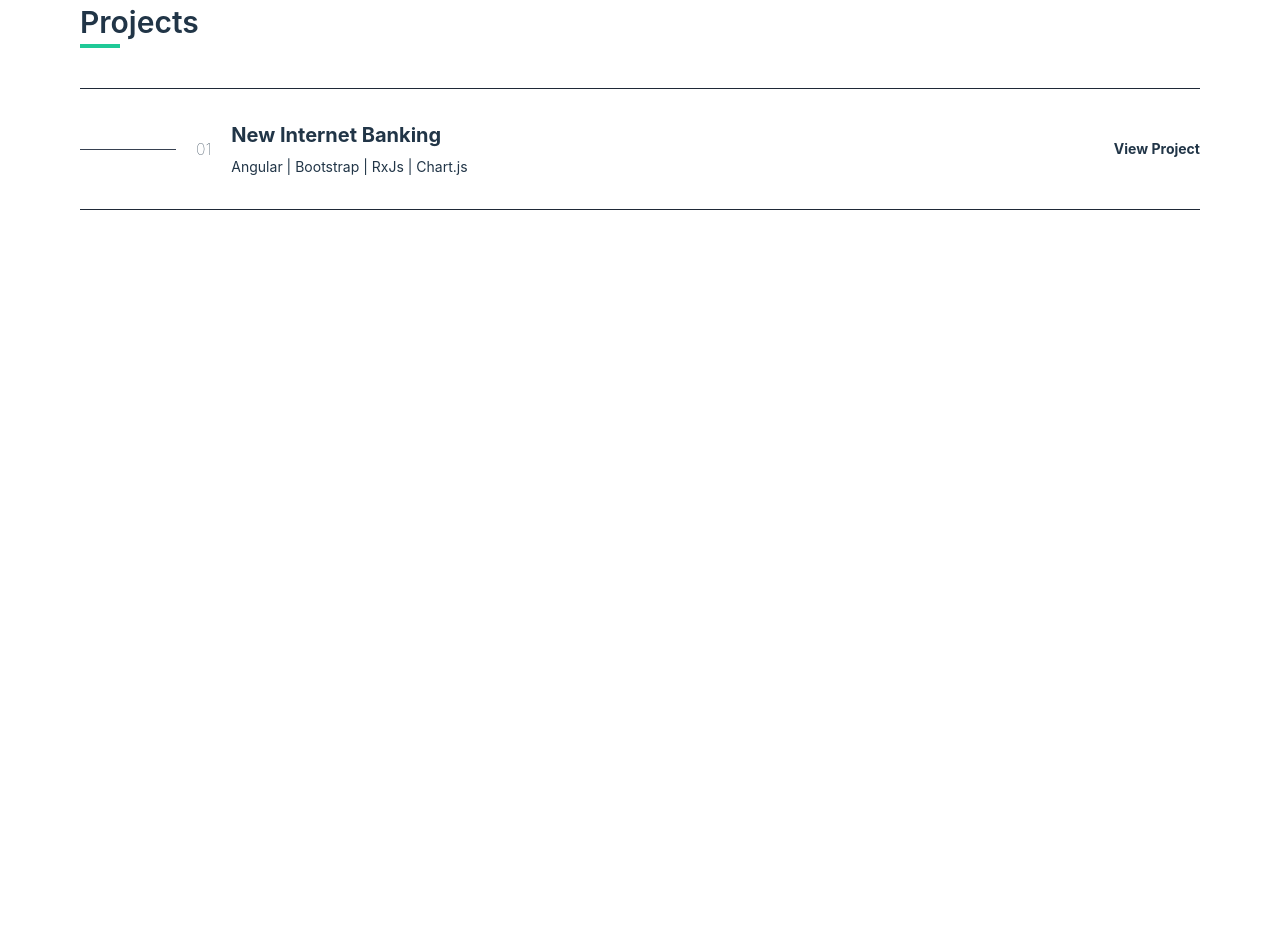
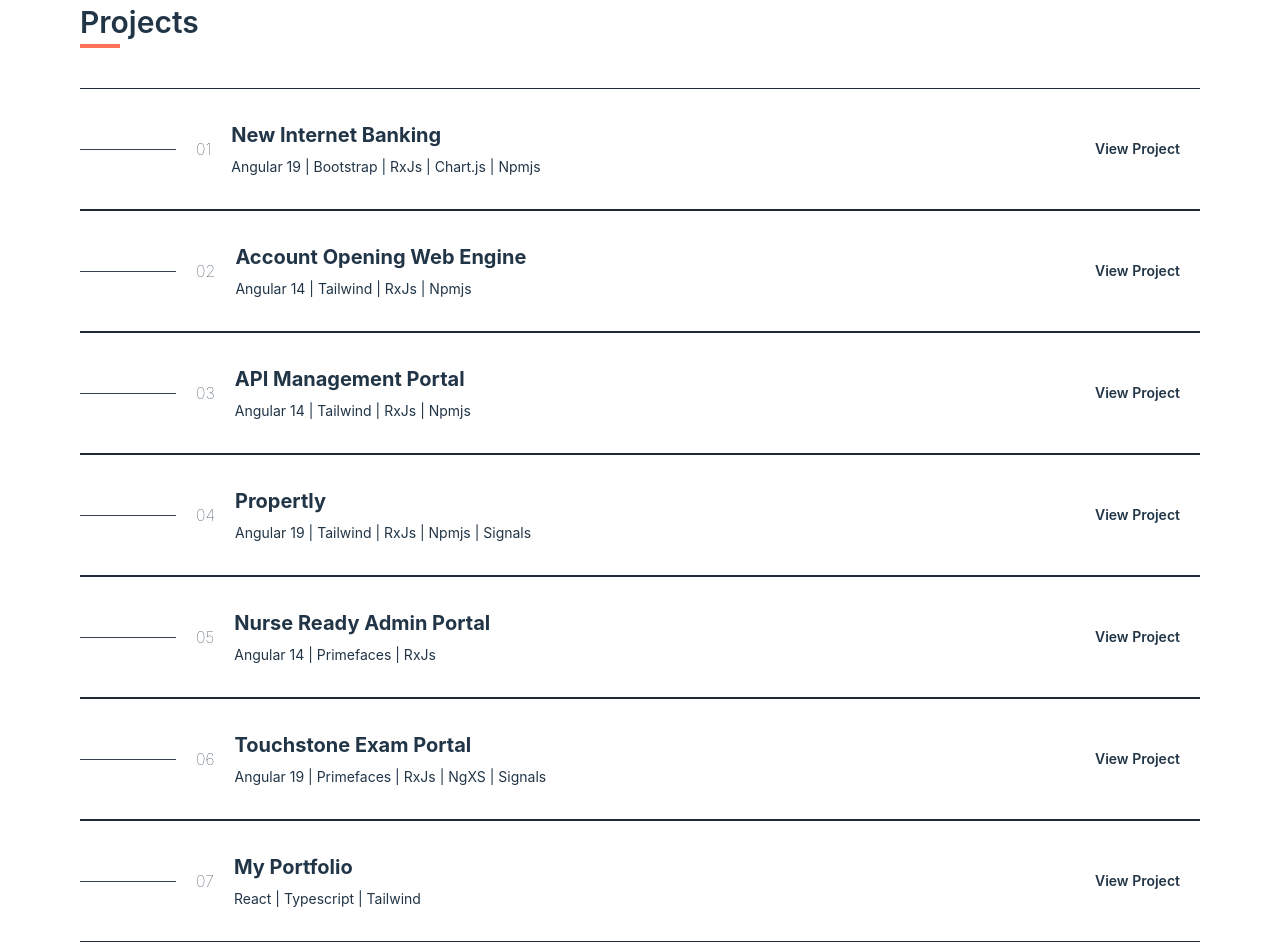
Before and after one commit to harmonyorakpo/Portfolio, a React (Vite) app: page / in a window 1280 px wide. Shown: the part 1080-2026 px from the top of the page. Before the commit the page ends 1386 px from the top, so only its background shows below. Built offline with nearby package versions, Linux system fonts and the light colour scheme.

Commit message:
work in progress

```diff
--- a/src/components/About.tsx
+++ b/src/components/About.tsx
@@ -9,7 +9,7 @@
           <div className="text-3xl font-semibold">
             <span>About me</span>
           </div>
-          <div className="absolute top-full mt-1 left-0 w-10 h-1 rounded-xs bg-accent"></div>
+          <div className="absolute top-full mt-1 left-0 w-10 h-1 rounded-xs bg-primary"></div>
         </div>
 
         <div className="leading-7" >
--- a/src/components/Projects.tsx
+++ b/src/components/Projects.tsx
@@ -1,17 +1,47 @@
 import { IProject } from "../model/project.model";
 
 const Projects = () => {
-  const projects: IProject = [
+  const projects: IProject[] = [
     {
       title: "New Internet Banking",
       number: "01",
-      description: "Angular | Bootstrap | RxJs | Chart.js",
+      description: "Angular 19 | Bootstrap | RxJs | Chart.js | Npmjs",
       link: "View Project",
     },
     {
       title: "Account Opening Web Engine",
       number: "02",
-      description: "Angular | Tailwind | RxJs | Npmjs",
+      description: "Angular 14 | Tailwind | RxJs | Npmjs",
+      link: "View Project",
+    },
+    {
+      title: "API Management Portal",
+      number: "03",
+      description: "Angular 14 | Tailwind | RxJs | Npmjs",
+      link: "View Project",
+    },
+    {
+      title: "Propertly",
+      number: "04",
+      description: "Angular 19 | Tailwind | RxJs | Npmjs | Signals",
+      link: "View Project",
+    },
+    {
+      title: "Nurse Ready Admin Portal",
+      number: "05",
+      description: "Angular 14 | Primefaces | RxJs ",
+      link: "View Project",
+    },
+    {
+      title: "Touchstone Exam Portal",
+      number: "06",
+      description: "Angular 19 | Primefaces | RxJs | NgXS | Signals",
+      link: "View Project",
+    },
+    {
+      title: "My Portfolio",
+      number: "07",
+      description: "React | Typescript | Tailwind",
       link: "View Project",
     },
   ];
@@ -23,36 +53,38 @@
         <div className="text-3xl font-semibold">
           <span>Projects</span>
         </div>
-        <div className="absolute top-full mt-1 left-0 w-10 h-1 rounded-xs bg-accent"></div>
+        <div className="absolute top-full mt-1 left-0 w-10 h-1 rounded-xs bg-primary"></div>
       </div>
 
-      {/* new section  */}
-      <div>
+      {/* Project List */}
+      {projects.map((project, index) => (
+        <div key={index}>
           <hr className="border-gray-800" />
           <div className="flex flex-row justify-between cursor-pointer hover:bg-gray-800 py-8 rounded-md transition duration-300 ease-in-out">
-          {/* first div  */}
-          <div className="flex flex-row items-center  w-full">
+            {/* Left Section */}
+            <div className="flex flex-row items-center w-full">
               <span className="pr-5">
                 <hr className="border-gray-700 w-24" />
               </span>
-            <span className="pr-5 font-thin">01</span>
+              <span className="pr-5 font-thin">{project.number}</span>
               <div className="flex flex-col">
                 <span className="font-bold text-xl mb-2">
-                New Internet Banking
+                  {project.title}
                 </span>
                 <span className="text-sm">
-                Angular | Bootstrap | RxJs | Chart.js{" "}
+                  {project.description}
                 </span>
               </div>
             </div>
 
-          {/* second div  */}
-          <div className="w-full flex justify-end items-center text-sm font-bold hover:cursor-pointer">
-            View Project
+            {/* Right Section */}
+            <div className="w-full flex justify-end items-center text-sm font-semibold pr-5 hover:text-primary">
+              {project.link}
             </div>
           </div>
           <hr className="border-gray-800" />
         </div>
+      ))}
     </div>
   );
 };
```
Lines whose indentation alone changed are shown as unchanged.
